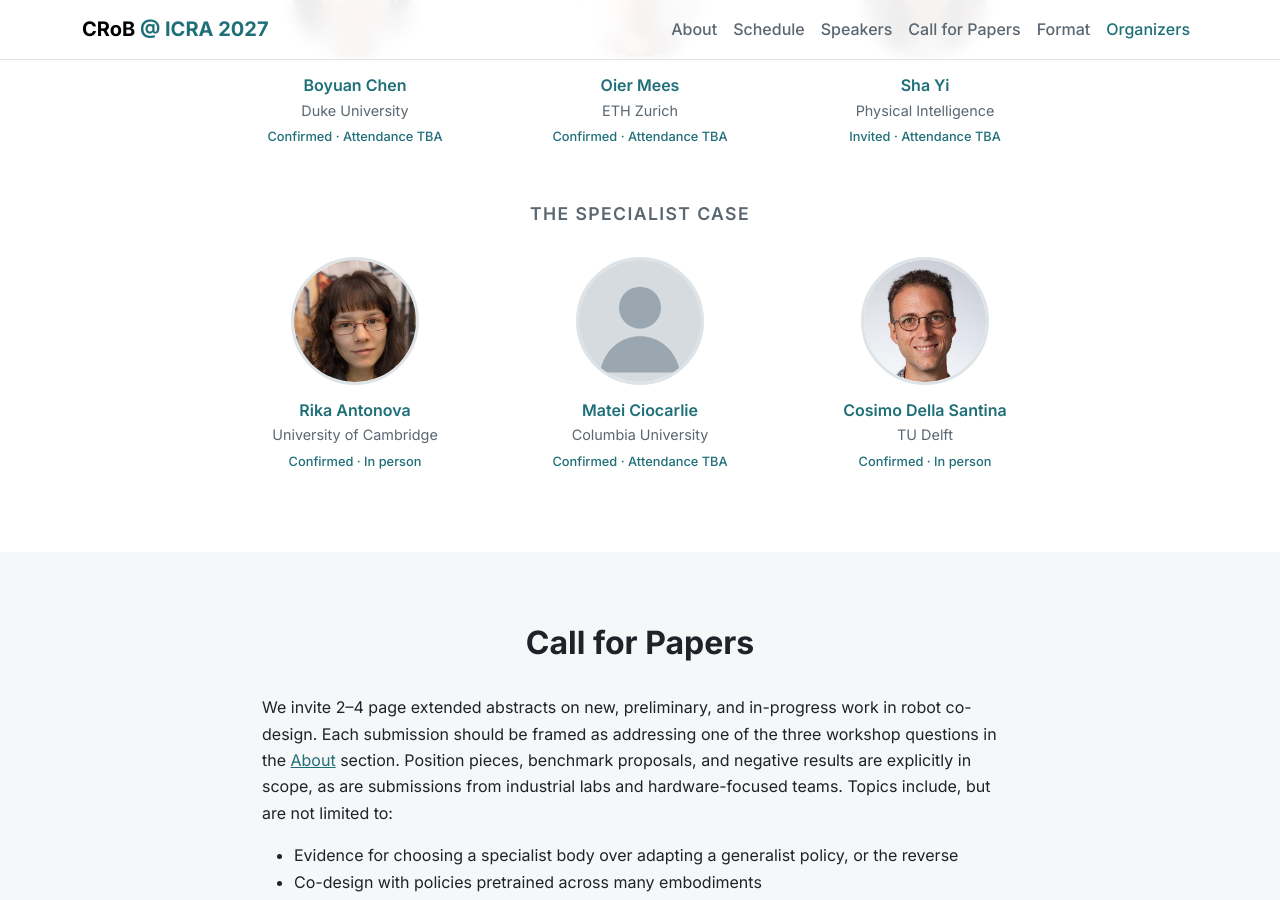
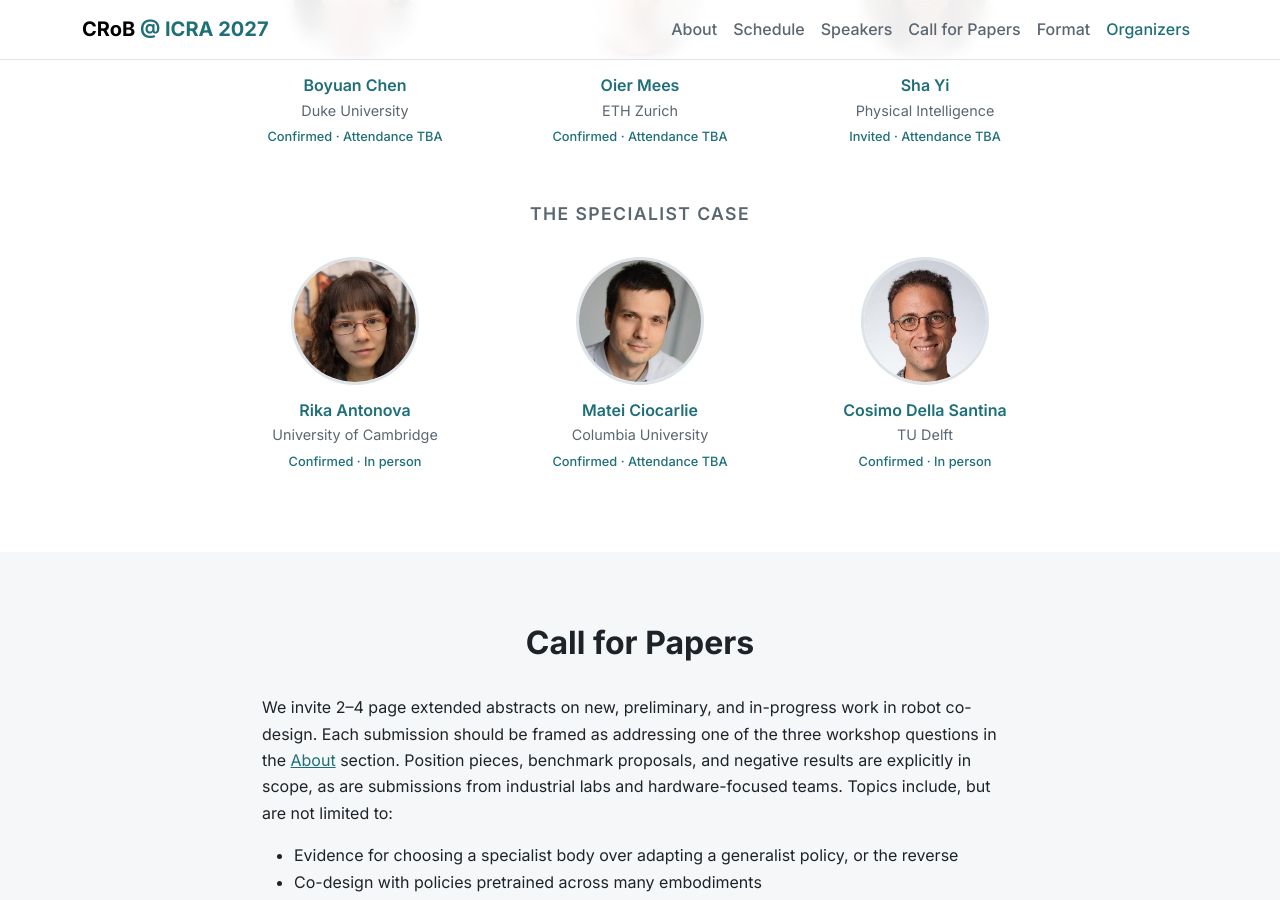
Before and after one commit to CRoB-ICRA-2027-Workshop/crob-icra-2027-workshop.github.io, a Jekyll site: the page built from index.html, in a window 1280 px wide and 900 px high, scrolled down 2942 px. Built offline with Jekyll 4.4.1, drawn with Linux system fonts in a browser that asks for light colours.

Commit message:
feat: add photo for Matei Ciocarlie
Co-Authored-By: Claude Opus 5.5 <noreply@anthropic.com>

```diff
--- a/_data/speakers.yml
+++ b/_data/speakers.yml
@@ -34,7 +34,7 @@
   name: "Matei Ciocarlie"
   affiliation: "Columbia University"
   url: "https://roam.me.columbia.edu/people/matei-ciocarlie"
-  photo: ""  # ciocarlie.jpg
+  photo: "ciocarlie.jpg"
   status: "Confirmed"
   attendance: "TBA"
 - block: specialist
```
Also changed, not shown: assets/img/people/ciocarlie.jpg (added).
